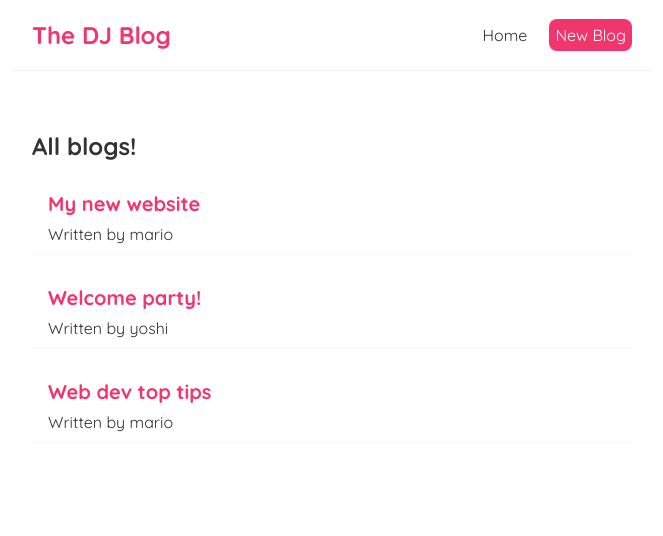
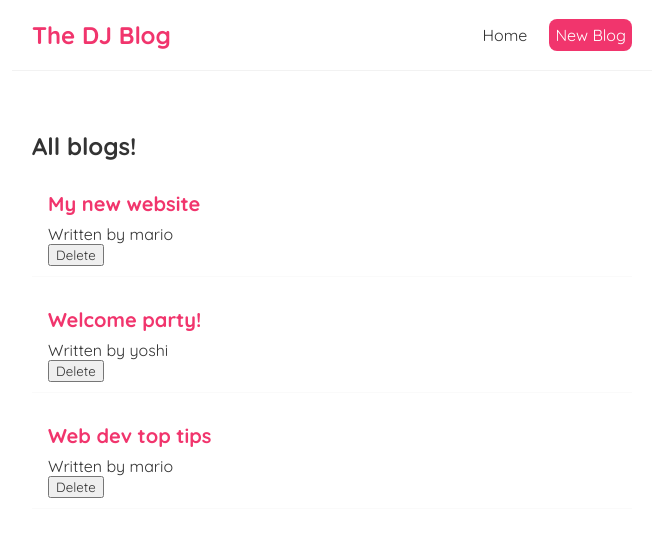
Before and after one commit to DivyJain23/blog, a React (Create React App) app: page / in a window 1280 px wide. Shown: the top 536 px of the page, without its empty margins (308-971 px from the left). Built offline with nearby package versions, Linux system fonts and the light colour scheme; the HTML template or start-up script is replaced by a standard one.

Commit message:
added delete functionality

```diff
--- a/src/BlogList.js
+++ b/src/BlogList.js
@@ -1,4 +1,4 @@
-const BlogList = ({blogs,title}) => {
+const BlogList = ({blogs, title, handleDelete}) => {
     return (
         <div className="blog-list">
             <h2 className="title">{title}</h2>
@@ -6,6 +6,7 @@
                 <div className="blog-preview" key={blog.id} >
                     <h2>{blog.title}</h2>
                     <p>Written by {blog.author}</p>
+                    <button onClick={() => handleDelete(blog.id)}>Delete</button>
                 </div>
             ))}
         </div>
--- a/src/Home.js
+++ b/src/Home.js
@@ -10,9 +10,14 @@
     { title: 'Web dev top tips', body: 'lorem ipsum...', author: 'mario', id: 3 }
   ])
 
+  const handleDelete = (id) => {
+    const updatedBlogs = blogs.filter(blog => blog.id !== id);
+    setBlogs(updatedBlogs);
+  }
+
   return (
     <div className="home">
-      <BlogList blogs={blogs} title={"All blogs!"}/>
+      <BlogList blogs={blogs} title={"All blogs!"} handleDelete={handleDelete}/>
     </div>
   );
 }
```
